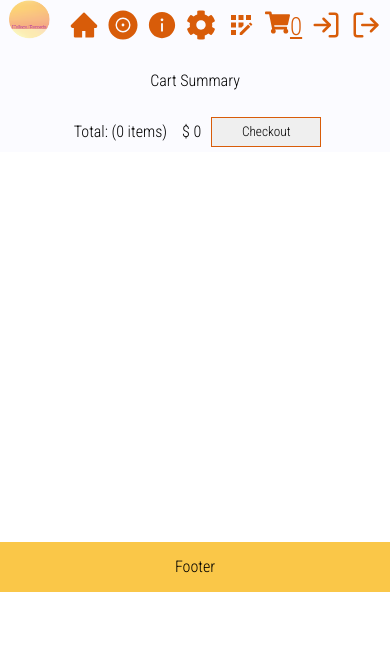
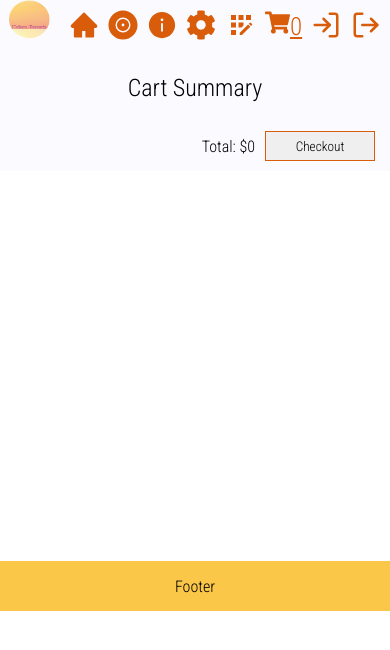
Before and after one commit to Lharpur/retail-app, a React (Create React App) app: page /cart in a window 390 px wide. Shown: the top 650 px of the page. Built offline with nearby package versions, Linux system fonts and the light colour scheme.

Commit message:
style changes

```diff
--- a/src/App.css
+++ b/src/App.css
@@ -1,7 +1,6 @@
 /* Imports */
 
 @import url('https://fonts.googleapis.com/css2?family=Libre+Baskerville&family=Roboto+Condensed:wght@300&display=swap');
-
 /* Body Styling */
 
 body {
@@ -19,6 +18,7 @@ body {
   font-family: 'Roboto Condensed', sans-serif;
   font-weight: lighter;
 }
+
 /* Nav Bar Styling */
 
 nav div {
@@ -37,10 +37,8 @@ nav li {
   font-size: 24px;
   text-decoration: none;
   /* Underline Colour Animation */
-  background-image: linear-gradient(#f88dad, #f88dad),
-    /* Starting Underline Colour Animation */
-      linear-gradient(rgb(216, 92, 9), rgb(216, 92, 9)),
-    linear-gradient(#960064, #960064);
+  background-image: linear-gradient(#f88dad, #f88dad), /* Starting Underline Colour Animation */
+  linear-gradient(rgb(216, 92, 9), rgb(216, 92, 9)), linear-gradient(#960064, #960064);
   background-size: 20px 3px, 100% 3px, 0 3px;
   background-position: calc(20px * -1) 100%, 100% 100%, 0 100%;
   background-repeat: no-repeat;
@@ -105,12 +103,11 @@ button {
 
 .cartWrapper {
   display: flex;
-  flex-direction: column;
-  width: 500px;
-
+  flex-direction: row;
+  width: 100%;
   background: #eee;
-  padding: 15px 15px 15px 15px;
-  margin: 15px;
+  padding: 15px 15px 15px 0px;
+  margin: 15px 0px 15px 0px;
 }
 
 .cartImage {
@@ -157,25 +154,20 @@ button {
   margin-top: 100%;
 }
 
-@media all and (min-width: 1024px) and (max-width: 1280px) {
-}
+@media all and (min-width: 1024px) and (max-width: 1280px) {}
 
-@media all and (min-width: 768px) and (max-width: 1024px) {
-}
+@media all and (min-width: 768px) and (max-width: 1024px) {}
 
-@media all and (min-width: 480px) and (max-width: 768px) {
-}
+@media all and (min-width: 480px) and (max-width: 768px) {}
 
 @media all and (max-width: 480px) {
   /* Mobile General Stylings */
-
   form {
     display: flex;
     flex-direction: column;
     justify-content: center;
     align-items: center;
   }
-
   input {
     width: 90%;
     background-color: white;
@@ -185,64 +177,51 @@ button {
     margin: 5px 0px 5px 0px;
     padding: 15px 15px 15px 15px;
   }
-
   input:focus {
     outline: 2.5px solid #d85c09;
   }
-
   /* Mobile Nav Stylings */
-
   nav-bar {
     display: flex;
     justify-content: space-evenly;
     align-content: center;
   }
-
   nav li a {
     font-size: 14px;
   }
-
   .nav-bar img {
     height: 50px;
     width: 50px;
   }
-
   .nav-link {
     display: none;
   }
-
   .nav-bar form {
     display: flex;
     flex-direction: row;
   }
-
   .nav-bar form input {
     color: #d85c09;
     text-decoration: none;
     font-size: 18px;
   }
-
   .nav-icon {
     display: block;
     font-size: 30px;
     color: #d85c09;
   }
-
   .cart-icon {
     display: block;
     font-size: 25px;
     color: #d85c09;
   }
-
   /* Mobile Product Stylings */
-
   .productContainer {
     display: grid;
     grid-template-columns: [col-1] auto [col-2] auto;
     grid-column-gap: 10px;
     margin: 0px 10px 0px 10px;
   }
-
   .productWrapper {
     display: flex;
     flex-direction: column;
@@ -250,12 +229,10 @@ button {
     font-size: 14px;
     margin: 20px auto auto auto;
   }
-
   .productWrapper p {
     text-align: center;
     margin: 5px;
   }
-
   .productWrapper p:nth-of-type(1) {
     font-size: 16px;
   }
@@ -265,18 +242,15 @@ button {
   .productWrapper p:nth-of-type(3) {
     font-size: 14px;
   }
-
   .productImg {
     height: 150px;
     width: 150px;
   }
-
   .buttonWrapper {
     display: flex;
     flex-direction: column;
     background-color: #eee;
   }
-
   .buttonWrapper button {
     width: 110px;
     height: 30px;
@@ -284,29 +258,23 @@ button {
     border: 1.5px solid #d85c09;
     cursor: pointer;
   }
-
   /* Mobile Admin Stylings */
-
   .adminContainer {
     display: flex;
     flex-direction: column;
   }
-
   .adminWrapper {
     display: flex;
     flex-direction: column;
   }
-
   .adminWrapper select {
     text-align: center;
     border: 1.5px solid #d85c09;
     cursor: pointer;
   }
-
   .adminWrapper select:focus {
     outline: 2.5px solid #d85c09;
   }
-
   .Collapsible {
     width: 100%;
     background-color: white;
@@ -314,22 +282,42 @@ button {
     border: 0.5px solid #d85c09;
     margin: 5px 0px 5px 0px;
   }
-
   .Collapsible span {
     font-size: 24px;
   }
-
   /* Mobile Cart Styling */
-
+  .cartContainer {
+    display: grid;
+    grid-template-columns: 1fr;
+  }
+  .cartContainer h3 {
+    text-align: center;
+    font-size: 24px;
+  }
+  .cartWrapper {
+    width: 100%;
+  }
+  .cartWrapper img {
+    height: 100px;
+    width: 100px;
+  }
+  .cartWrapper input {
+    width: 25px;
+    height: 25px;
+  }
+  .cartWrapper button {
+    width: 30px;
+    height: 10px;
+  }
   .cartSummaryContainer {
     display: flex;
     flex-direction: row;
+    justify-content: flex-end;
+    margin: 0px 15px 5px 0px;
   }
-
   .cartSummaryContainer span {
     margin: 0px 10px 0px 5px;
   }
-
   .cartSummaryContainer button {
     width: 110px;
     height: 30px;
--- a/src/components/cart.js
+++ b/src/components/cart.js
@@ -21,17 +21,13 @@ const Cart = ({ cart }) => {
 
   return (
     <div className="cartContainer">
+      <h3>Cart Summary</h3>
       {cart.map((item) => (
         <CartItem key={item.id} item={item} />
       ))}
-      <h4>Cart Summary</h4>
       <div className="cartSummaryContainer">
-        <div></div>
-        <div>
-          <span>Total: ({totalItems} items)</span>
-          <span>$ {totalPrice}</span>
+        <span>Total: ${totalPrice}</span>
         <button>Checkout</button>
-          </div>
       </div>
     </div>
   )
--- a/src/components/cartItem.js
+++ b/src/components/cartItem.js
@@ -1,5 +1,6 @@
 import React, { useState } from 'react'
 import { connect } from 'react-redux'
+import { BsFillTrashFill } from 'react-icons/bs'
 
 import { adjustQty, removeFromCart } from '../redux/Shopping/shopping-actions'
 
@@ -15,10 +16,9 @@ const CartItem = ({ item, adjustQty, removeFromCart }) => {
     <div className="cartWrapper">
       <img className="cartImage" src={item.image} alt={item.title} />
       <p>{item.title}</p>
-      <p>Description: {item.description}</p>
+      {/* <p>Description: {item.description}</p> */}
       <p>${item.price}</p>
-      <div>
-        <label htmlFor="qty">Qty</label>
+      <label htmlFor="qty">Qty:</label>
       <input
         type="number"
         min={1}
@@ -26,8 +26,7 @@ const CartItem = ({ item, adjustQty, removeFromCart }) => {
         value={input}
         onChange={onChangeHandler}
       />
-      </div>
-      <button onClick={() => removeFromCart(item.id)}>Remove From Cart</button>
+      <BsFillTrashFill onClick={() => removeFromCart(item.id)}>Remove From Cart</BsFillTrashFill>
     </div>
   )
 }
```
Lines whose indentation alone changed are shown as unchanged.
